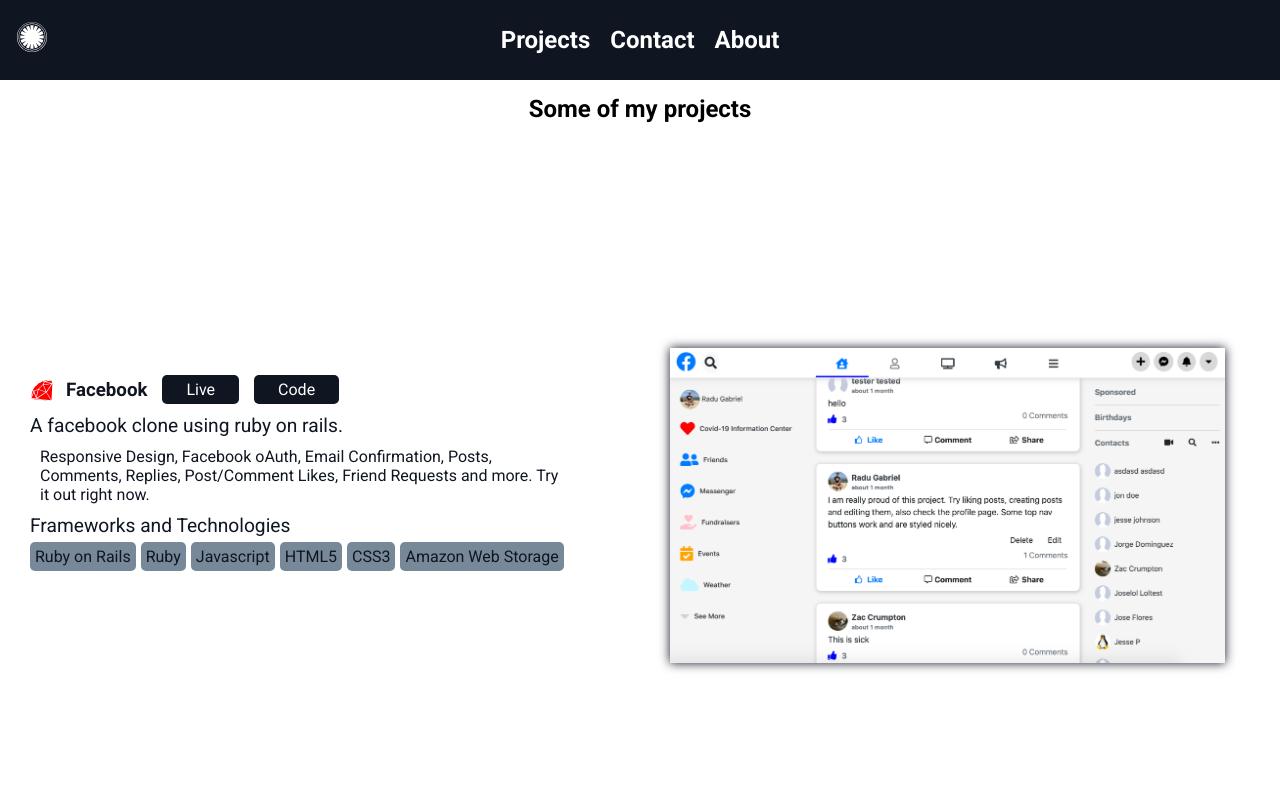
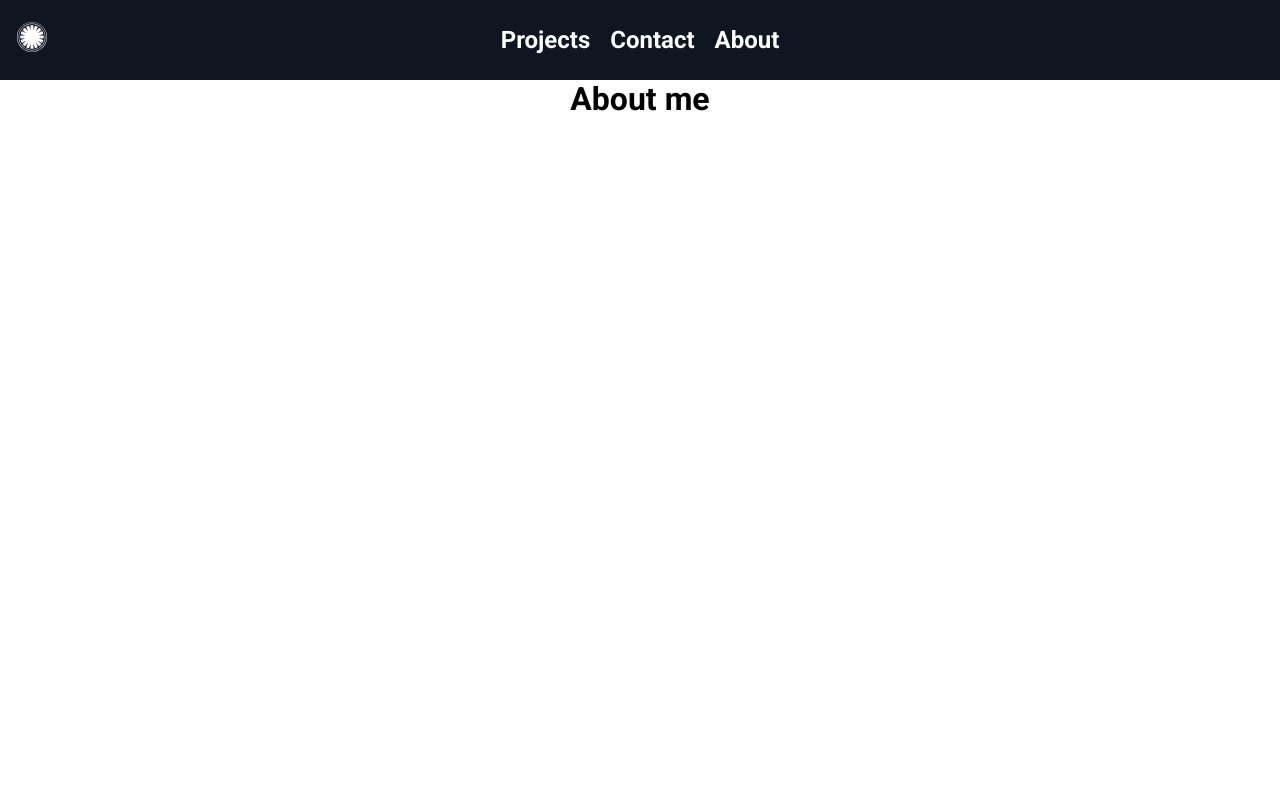
Before and after one commit to irlgabriel/portfolio, a React (Create React App) app: page /#/about in a window 1280 px wide. Before the commit this address led to /#/. Shown: the top 800 px of the page. Built offline with nearby package versions, Linux system fonts and the light colour scheme.

Commit message:
current build

```diff
--- a/src/App.js
+++ b/src/App.js
@@ -5,6 +5,8 @@
 // Components
 import { Navbar } from "./components"
 import { Home } from "./components"
+import { About } from "./components"
+import { Contact } from "./components"
 
 function App() {
   return (
@@ -12,7 +14,9 @@
       <MainContainer>
         <GlobalStyle />
         <Navbar />
-        <Route to='/' exact component={Home}/>
+        <Route path='/' exact component={Home} />
+        <Route path='/about' component={About} />
+        <Route path='/contact' component={Contact} />
       </MainContainer>
     </Router>
   );
--- /dev/null
+++ b/src/components/About/About.components.js
@@ -0,0 +1,11 @@
+import styled from "styled-components"
+
+export const Container = styled.div`
+  display: flex;
+  justify-content: center;
+
+`
+
+export const Heading = styled.h1`
+
+`
--- /dev/null
+++ b/src/components/About/About.js
@@ -0,0 +1,13 @@
+import React from "react"
+import {
+  Container,
+  Heading,
+} from "./About.components"
+
+export default function About() {
+  return (
+    <Container>
+      <Heading>About me</Heading>
+    </Container>
+  )
+}
--- /dev/null
+++ b/src/components/Contact/Contact.components.js
@@ -0,0 +1,10 @@
+import styled from "styled-components"
+
+export const Container = styled.div`
+  display: flex;
+  justify-content: center;
+`
+
+export const Heading = styled.h1`
+
+`
--- /dev/null
+++ b/src/components/Contact/Contact.js
@@ -0,0 +1,14 @@
+import React from "react";
+import {
+  Heading,
+  Container,
+} from "./Contact.components";
+
+export default function Contact() {
+  return (
+    <Container>
+      <Heading>Get in touch with me!</Heading>
+
+    </Container>
+  )
+}
--- a/src/components/Home/Data.js
+++ b/src/components/Home/Data.js
@@ -10,10 +10,10 @@
   alt: "Photo of facebook project",
   projectTitle: "Facebook",
   headingContent: "Frameworks and Technologies",
-  subtitleContent: ["Ruby on Rails", "Ruby","Javascript", "HTML5", "CSS3", "Amazon Web Storage"],
+  subtitleContent: ["Ruby on Rails", "Ruby", "Javascript", "HTML5", "CSS3", "Amazon Web Storage", "Heroku"],
   smallDesc: "A facebook clone using ruby on rails.",
   features: "Responsive Design, Facebook oAuth, Email Confirmation, Posts, Comments, Replies, Post/Comment Likes, Friend Requests and more. Try it out right now.",
-  liveURL: "https://github.com/irlgabriel/facebook-odin",
+  liveURL: "https://whispering-bayou-85275.herokuapp.com/",
   codeURL: "https://github.com/irlgabriel/facebook-odin",
   projectIcon: <DiRuby />,
   projectIconColor: "red",
--- a/src/components/Navbar/Navbar.js
+++ b/src/components/Navbar/Navbar.js
@@ -51,10 +51,10 @@
             <NavLink to="/">Projects</NavLink>
           </NavItem>
           <NavItem onClick={closeMobileMenu}>
-            <NavLink to="/">Contact</NavLink>
+            <NavLink to="/contact">Contact</NavLink>
           </NavItem>
           <NavItem onClick={closeMobileMenu}>
-            <NavLink to="/">About</NavLink>
+            <NavLink to="/about">About</NavLink>
           </NavItem>
         </NavMenu>
       </Nav>
--- a/src/components/Project/Project.js
+++ b/src/components/Project/Project.js
@@ -1,4 +1,5 @@
 import React, {useState} from "react";
+import { Link } from "react-router-dom"
 import {
   ProjectContainer,
   InfoColumn,
@@ -54,7 +55,7 @@
       </InfoColumn>
       <InfoColumn>
         <ImageWrapper imageLeft={imageLeft} bgColor={bgColor}>
-          <Image src={img} alt={alt} />
+          <a href={img}><Image src={img} alt={alt} /></a>
         </ImageWrapper>
       </InfoColumn>
 
--- a/src/components/index.js
+++ b/src/components/index.js
@@ -1,3 +1,5 @@
 export { default as Navbar } from "./Navbar/Navbar";
 export { default as Home } from "./Home/Home";
 export { default as Project } from "./Project/Project";
+export { default as About } from "./About/About";
+export { default as Contact } from "./Contact/Contact";
--- a/src/globalStyles.js
+++ b/src/globalStyles.js
@@ -16,7 +16,6 @@
 `;
 
 export const Container = styled.div`
-  background: lightgoldenrodyellow;
   z-index: 1;
   width: 100%;
   max-width: 1300px;
```
Also changed, not shown: package.json (+6 -2 lines), 1 other file (tests, documents, lock files or other folders).
